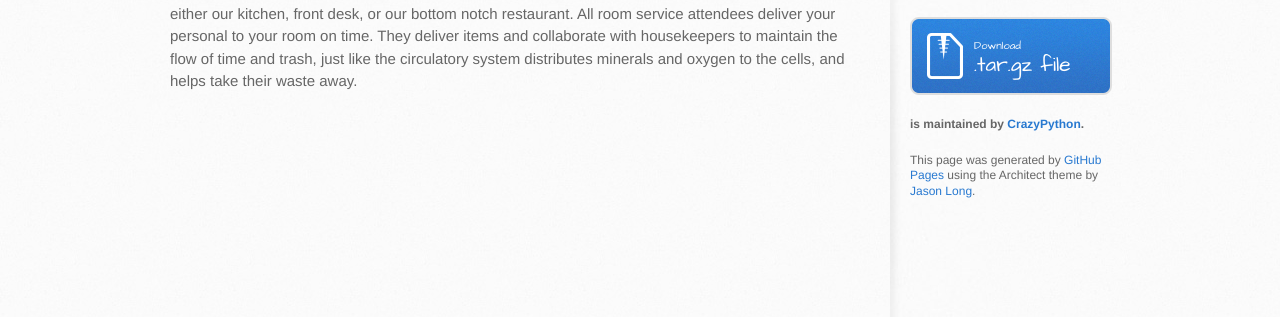
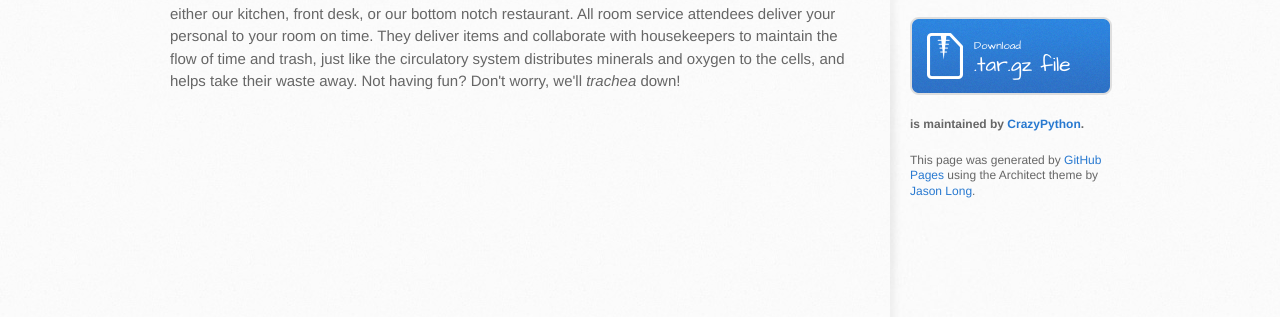
Before and after one commit to CrazyPython/cell-hotel-project, a plain HTML site: page circulatory.html in a window 1280 px wide. Shown: the part 387-704 px from the top of the page. Drawn offline with Linux system fonts and the light colour scheme.

Commit message:
Update circulatory.html

```diff
--- a/circulatory.html
+++ b/circulatory.html
@@ -30,7 +30,8 @@
         <section id="main-content">
           <h1>
 <a id="an-oasis-of-homeostasis" class="anchor" href="#an-oasis-of-homeostasis" aria-hidden="true"><span aria-hidden="true" class="octicon octicon-link"></span></a>Plumbing System</h1>
-<p>Our highly skilled room service staff is available 24/7. We ensure they deliver whatever you need from either our kitchen, front desk, or our bottom notch restaurant. All room service attendees deliver your personal to your room on time. They deliver items and collaborate with housekeepers to maintain the flow of time and trash, just like the circulatory system distributes minerals and oxygen to the cells, and helps take their waste away.</p>
+<p>Our highly skilled room service staff is available 24/7. We ensure they deliver whatever you need from either our kitchen, front desk, or our bottom notch restaurant. All room service attendees deliver your personal to your room on time. They deliver items and collaborate with housekeepers to maintain the flow of time and trash, just like the circulatory system distributes minerals and oxygen to the cells, and helps take their waste away.
+Not having fun? Don't worry, we'll <i>trachea</i> down!</p>
         </section>
 
         <aside id="sidebar">
```
